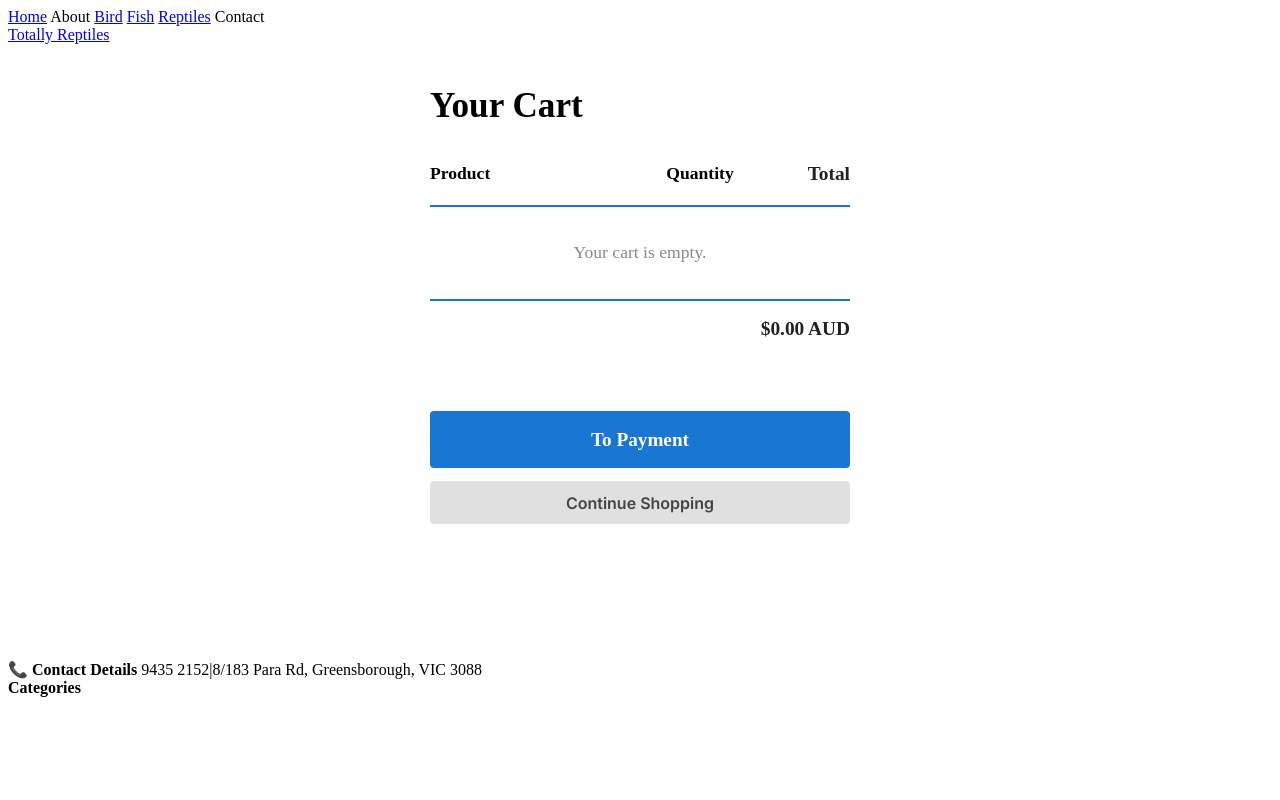
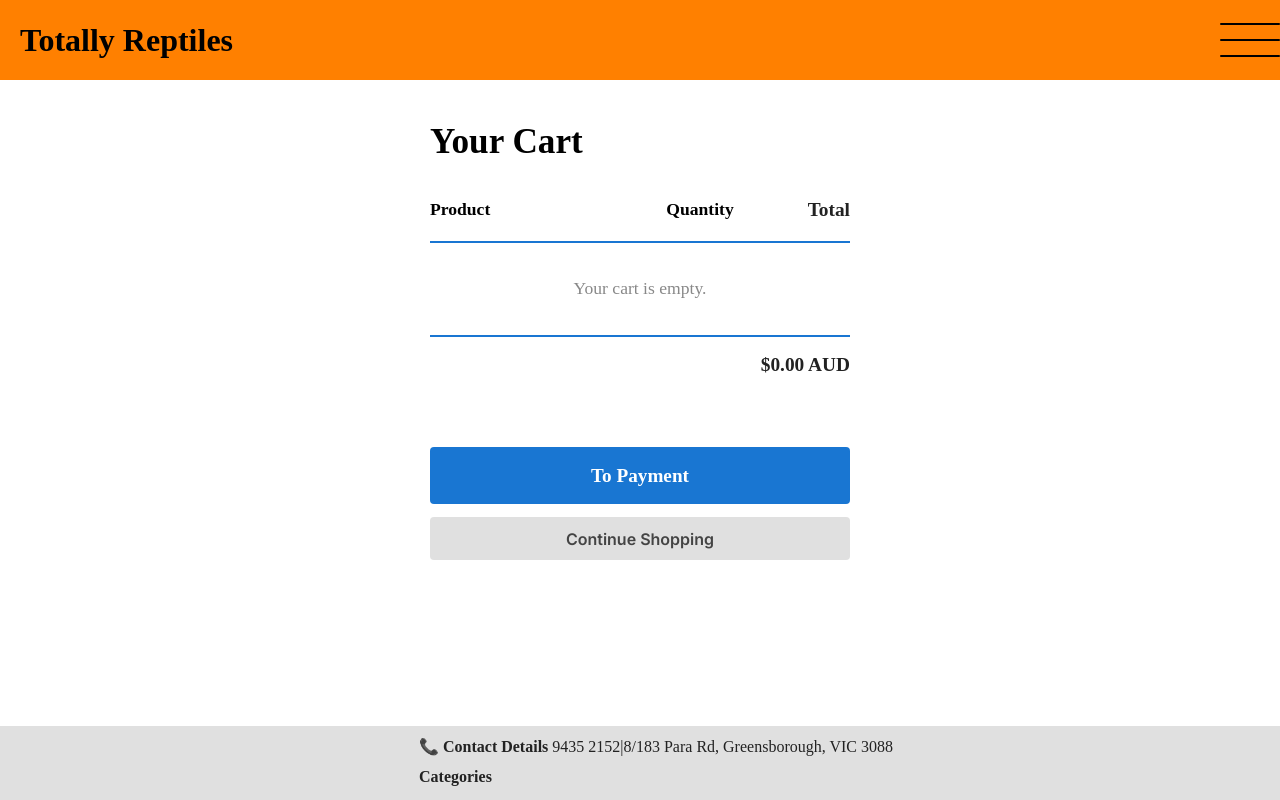
Before and after one commit to Brock215/UI-Assignment_3, a plain HTML site: page cart.html in a window 1280 px wide. Drawn offline with Linux system fonts and the light colour scheme; a web font is replaced by a local one.

Commit message:
Fixed footer and header for cart

```diff
--- a/cart.css
+++ b/cart.css
@@ -1,3 +1,8 @@
+body {
+    margin: 0;
+    padding: 0;
+    box-sizing: border-box;
+}
 .cart-main {
     max-width: 420px;
     margin: 0 auto 80px auto;
@@ -151,6 +156,129 @@ h1 {
     padding: 2em 0;
     font-size: 1.1em;
 }
+header {
+    display: flex;
+    justify-content: space-between;
+    align-items: center;
+    background-color: var(--primary-color);
+    color: black;
+    padding-top: 20px;
+    padding-bottom: 20px;
+}
+.logo {
+    font-size: 2rem;
+    font-weight: bold;
+    margin: 0;
+    padding-left: 20px;
+    text-decoration: none;
+    color: black;
+}
+.menu-icon {
+    display: flex;
+    flex-direction: column;
+    justify-content: center;
+    align-items: flex-end;
+    width: 70px;
+    height: 40px;
+    cursor: pointer;
+    gap: 14px;
+}
+.menu-icon span {
+    display: block;
+    height: 2px;
+    width: 60px;
+    background: black;
+    border-radius: 2px;
+    transition: 0.3s;
+}
+.menu-close-btn {
+    display: flex;
+    flex-direction: column;
+    justify-content: center;
+    align-items: flex-end;
+    width: 70px;
+    height: 40px;
+    cursor: pointer;
+    gap: 14px;
+    margin-left: auto;
+    margin-right: 10px;
+}
+.menu-close-btn span {
+    display: block;
+    height: 2px;
+    width: 60px;
+    background: black;
+    border-radius: 2px;
+    transition: 0.3s;
+}
+footer {
+    display: flex;
+    justify-content: center;
+    align-items: center;
+    padding: 10px;
+    background-color: var(--footer-color);
+    color: white;
+}
+.footer-bar {
+    position: fixed;
+    left: 0;
+    bottom: 0;
+    width: 100vw;
+    background: #e0e0e0;
+    color: #222;
+    padding: 0.7em 1em;
+    font-size: 1em;
+    z-index: 100;
+}
+.footer-content {
+    display: flex;
+    flex-direction: column;
+    gap: 0.5em;
+}
+.footer-section {
+    margin-bottom: 0.2em;
+}
+.sidenav {
+    height: 100%;
+    width: 0;
+    position: fixed;
+    top: 0;
+    right: 0;
+    background-color: var(--primary-color);
+    overflow-x: hidden;
+    display: flex;
+    flex-direction: column;
+    text-align: center;
+    z-index: 1001;
+    transition: 0.3s;
+}
+.sidenav a {
+    background-color: primary-color;
+    padding-top: 20px;
+    padding-bottom: 20px;
+    font-size: 1.5rem;
+    cursor: pointer;
+    text-decoration: none;
+    color: black;
+}
+.sidenav a:visited {
+    color: black;
+}
+.sidenav a:hover {
+    background-color: var(--primary-color-dark);
+}
+.overlay {
+    position: fixed;
+    top: 0;
+    left: 0;
+    width: 100vw;
+    height: 100vh;
+    background: #000;
+    opacity: 0;
+    z-index: 1000;
+    display: none;
+    transition: opacity 0.3s;
+}
 @media (max-width: 600px) {
     .cart-main {
         max-width: 99vw;
--- a/cart.html
+++ b/cart.html
@@ -8,7 +8,8 @@
     <link rel="stylesheet" href="colours.css">
     <link rel="stylesheet" href="fonts.css">
 </head>
-<body>
+<body style="margin:0;padding:0;">
+    <!-- Side Navigation -->
     <nav class="sidenav">
         <div class="menu-close-btn">
             <span></span>
@@ -24,6 +25,7 @@
     </nav>
     <div class="overlay"></div>
 
+    <!-- Header -->
     <header>
         <a class="logo" href="index.html">Totally Reptiles</a>
         <div class="menu-icon" tabindex="0">
@@ -52,6 +54,7 @@
         <button class="cart-continue-btn" onclick="window.location='products.html'">Continue Shopping</button>
     </main>
 
+    <!-- Footer -->
     <footer class="footer-bar">
         <div class="footer-content">
             <div class="footer-section">
@@ -65,19 +68,25 @@
     </footer>
 
     <script>
-        // Sidenav toggle
         const menuIcon = document.querySelector('.menu-icon');
         const sidenav = document.querySelector('.sidenav');
         const closeBtn = document.querySelector('.menu-close-btn');
         const overlay = document.querySelector('.overlay');
-        closeBtn.addEventListener('click', () => {
+
+        function openNav() {
+            sidenav.style.width = '40%';
+            overlay.style.display = "block";
+            setTimeout(() => { overlay.style.opacity = "0.5"; }, 10);
+        }
+        function closeNav() {
             sidenav.style.width = '0';
-            overlay.style.opacity = "1";
-        });
-        menuIcon.addEventListener('click', () => {
-            sidenav.style.width = '40%';
-            overlay.style.opacity = "0.5";
-        });
+            overlay.style.opacity = "0";
+            setTimeout(() => { overlay.style.display = "none"; }, 300);
+        }
+
+        menuIcon.addEventListener('click', openNav);
+        closeBtn.addEventListener('click', closeNav);
+        overlay.addEventListener('click', closeNav);
 
         // Cart rendering
         function renderCart() {
@@ -87,7 +96,6 @@
             let total = 0;
             cartItems.innerHTML = '';
 
-            // Example product data (should match your actual products)
             const productData = {
                 "Fish Food": {
                     price: 12.00,
@@ -117,7 +125,6 @@
                 const row = document.createElement('div');
                 row.className = "cart-row";
 
-                // Product cell
                 const prodCell = document.createElement('div');
                 prodCell.className = "cart-col-product";
                 const img = document.createElement('img');
@@ -132,7 +139,6 @@
                 prodCell.appendChild(img);
                 prodCell.appendChild(prodInfo);
 
-                // Quantity cell
                 const qtyCell = document.createElement('div');
                 qtyCell.className = "cart-col-qty";
                 const minusBtn = document.createElement('button');
@@ -162,7 +168,6 @@
                 qtyCell.appendChild(qtySpan);
                 qtyCell.appendChild(plusBtn);
 
-                // Total cell
                 const totalCell = document.createElement('div');
                 totalCell.className = "cart-col-total";
                 totalCell.textContent = `$${itemTotal.toFixed(2)} AUD`;
```
